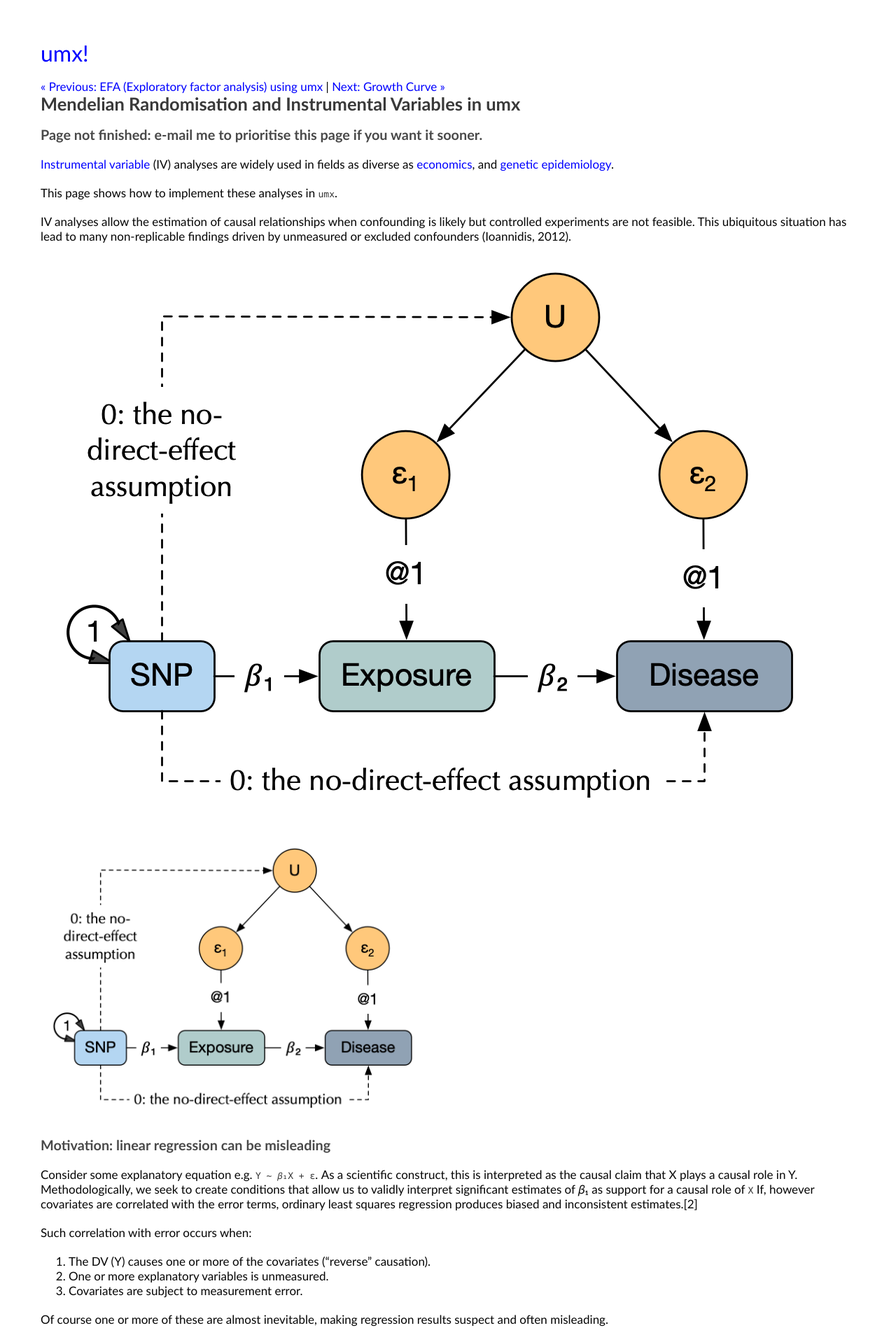
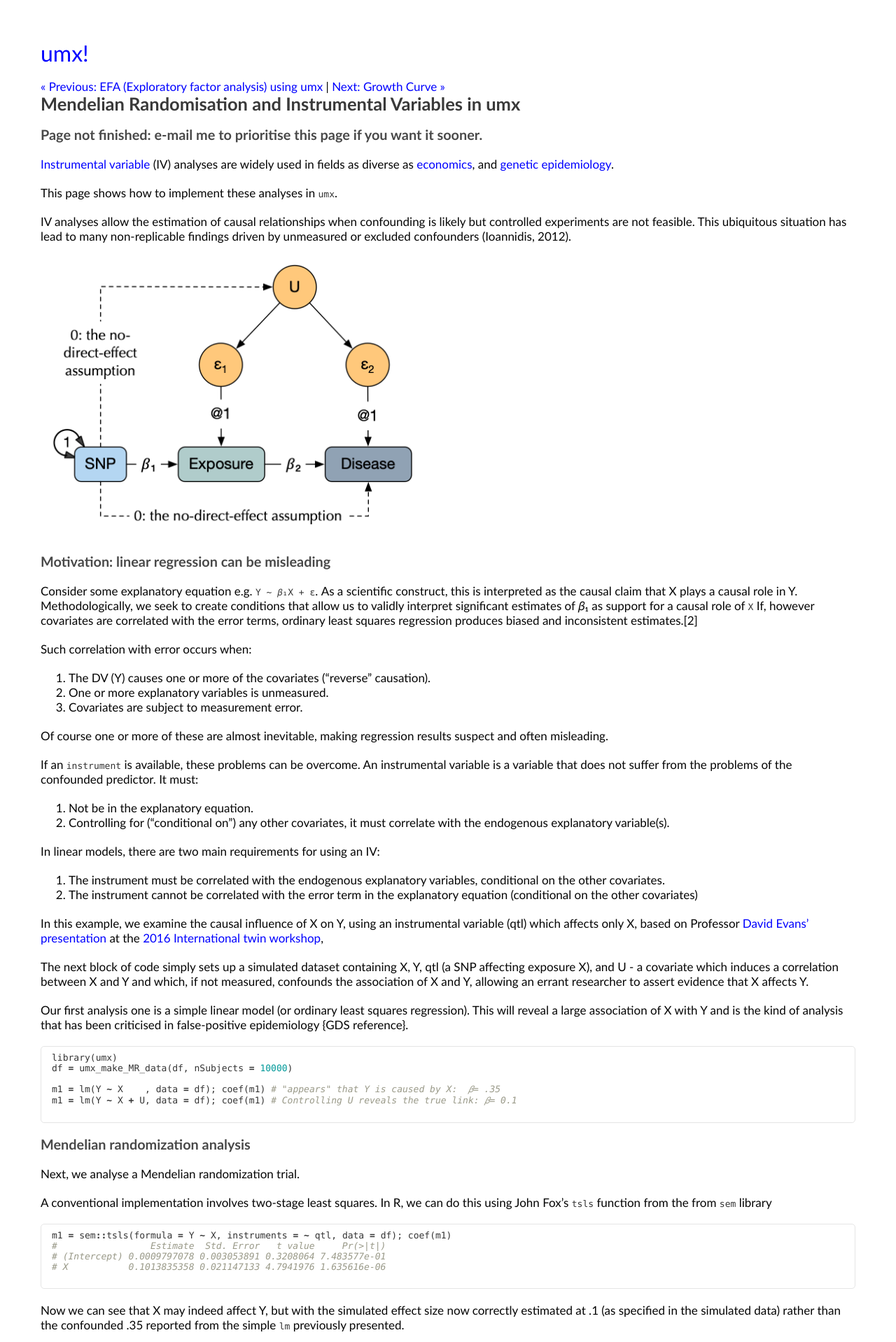
Before and after one commit to tbates/tbates.github.io, a Jekyll site: the page built from _posts/1970-09-13-models-IV.markdown, in a window 1280 px wide. Shown: the top 1918 px of the page at 70% size. Built offline with Jekyll 4.4.1, drawn with Linux system fonts in a browser that asks for light colours.

Commit message:
image size

```diff
--- a/_posts/1970-09-13-models-IV.markdown
+++ b/_posts/1970-09-13-models-IV.markdown
@@ -13,8 +13,6 @@ categories: models
 This page shows how to implement these analyses in `umx`.
 
 IV analyses allow the estimation of causal relationships when confounding is likely but controlled experiments are not feasible. This ubiquitous situation has lead to many non-replicable findings driven by unmeasured or excluded confounders (Ioannidis, 2012).
-
-![MR model](/media/MR/TSLS.png "MR model testing if X causes Y")
 
 <img src="/media/MR/TSLS.png" height="400">
 
```
